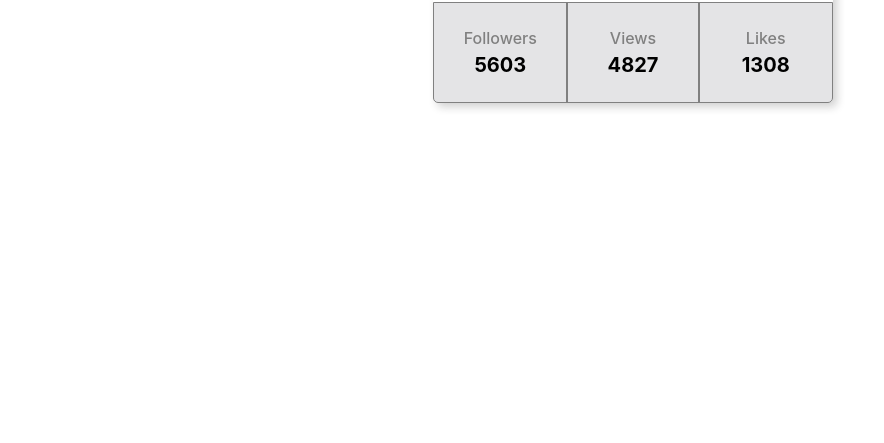
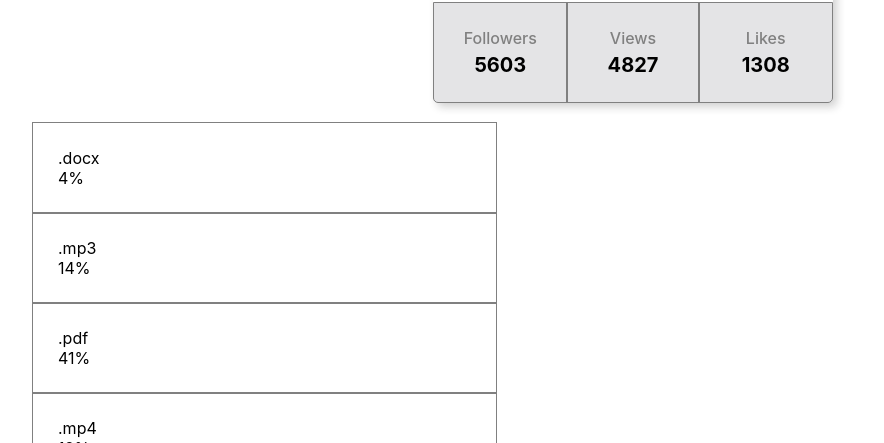
Before and after one commit to MarynaMuntian/goit-react-hw-01-components, a React (Create React App) app: page / in a window 1280 px wide. Shown: the part 509-952 px from the top of the page, without its empty margins (7-891 px from the left). Before the commit the page ends 800 px from the top, so only its background shows below. Built offline with nearby package versions, Linux system fonts and the light colour scheme.

Commit message:
add task-2

```diff
--- a/src/components/App.jsx
+++ b/src/components/App.jsx
@@ -1,5 +1,8 @@
 import { Profile } from 'components/Profile/Profile';
 import user from '../user.json';
+
+import { Statistics } from 'components/Statistics/Statistics';
+import statisticalData from '../statistical-data.json';
 
 export const App = () => {
   return (
@@ -13,6 +16,7 @@
         views={user.stats.views}
         likes={user.stats.likes}
       />
+      <Statistics />
     </div>
   );
 };
--- /dev/null
+++ b/src/components/Statistics/Statistics.jsx
@@ -0,0 +1,29 @@
+import css from './Statistics.module.css';
+import PropTypes from 'prop-types';
+
+export const Statistics = ({ title, stats }) => {
+  return (
+    <section className="statistics">
+      <h2 className="title">{title}</h2>
+
+      <ul className="stat-list">
+        <li className="item">
+          <span className="label">.docx</span>
+          <span className="percentage">4%</span>
+        </li>
+        <li className="item">
+          <span className="label">.mp3</span>
+          <span className="percentage">14%</span>
+        </li>
+        <li className="item">
+          <span className="label">.pdf</span>
+          <span className="percentage">41%</span>
+        </li>
+        <li className="item">
+          <span className="label">.mp4</span>
+          <span className="percentage">12%</span>
+        </li>
+      </ul>
+    </section>
+  );
+};
--- /dev/null
+++ b/src/statistical-data.json
@@ -0,0 +1,27 @@
+[
+    {
+        "id": "id-1",
+        "label": ".docx",
+        "percentage": 22
+    },
+    {
+        "id": "id-2",
+        "label": ".pdf",
+        "percentage": 4
+    },
+    {
+        "id": "id-3",
+        "label": ".mp3",
+        "percentage": 17
+    },
+    {
+        "id": "id-4",
+        "label": ".psd",
+        "percentage": 47
+    },
+    {
+        "id": "id-5",
+        "label": ".pdf",
+        "percentage": 10
+    }
+]
```
Also changed, not shown: src/components/Statistics/Statistics.module.css (added).
